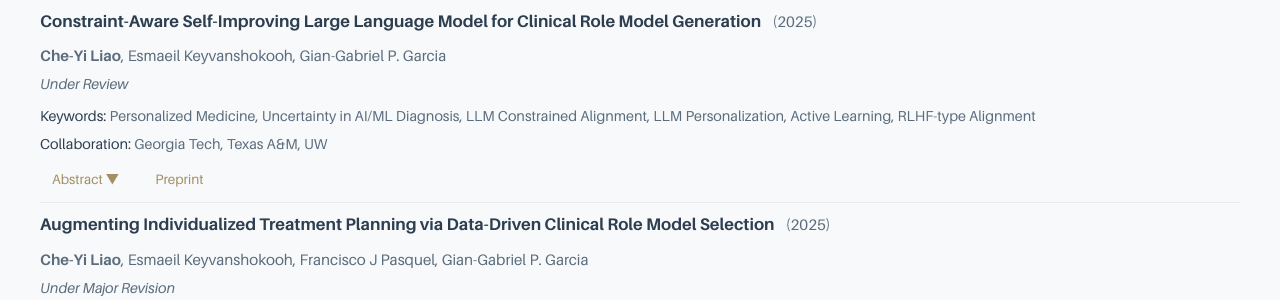
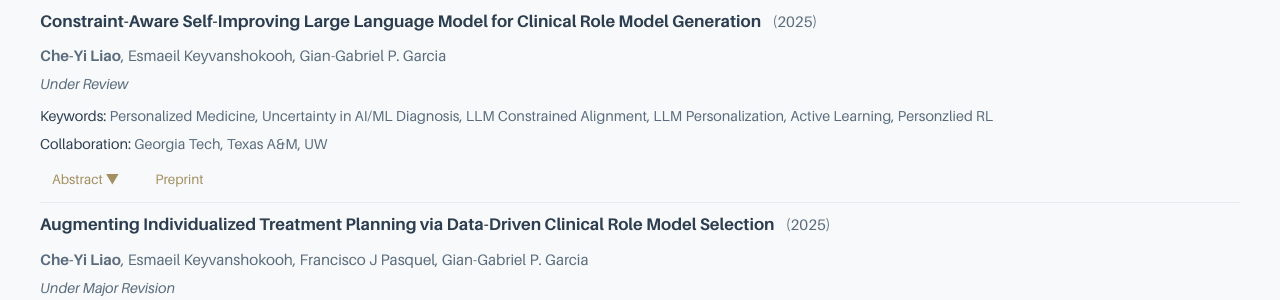
Before and after one commit to CheYiLiao/CheYiLiao.github.io, a Jekyll site: the page built from index.html, in a window 1280 px wide and 900 px high, scrolled down 1135 px. Shown: the part 153-453 px from the top of the window. Built offline with Jekyll 4.4.1, drawn with Linux system fonts in a browser that asks for light colours; some of the changed text lies outside the part shown.

Commit message:
update contents

```diff
--- a/_data/about.yml
+++ b/_data/about.yml
@@ -5,7 +5,7 @@
   methods from **AI/ML**, **Statistics**, and **Operations Research**.
 
   My current research focuses on **data-efficient personalized LLMs** and **constrained alignment**.
-  I developed a **provably safe RLHF variant** and validated it on personalized treatment recommendations
+  I developed a **provably safe personalized RL** and validated it on treatment recommendations
   by **fusing tabular survey data and multivariate clinical time series**, achieving **+130%
   reliability** in generated treatment trajectories and **-23% patient effort-to-change**,
   compared to real treatment trajectories and benchmark algorithms.
--- a/_data/publications.yml
+++ b/_data/publications.yml
@@ -38,7 +38,7 @@
   - Gian-Gabriel P. Garcia
   venue: Under Review
   keywords: [Personalized Medicine, Uncertainty in AI/ML Diagnosis,
-    LLM Constrained Alignment, LLM Personalization, Active Learning, RLHF-type Alignment]
+    LLM Constrained Alignment, LLM Personalization, Active Learning, Personzlied RL]
   colab: ["Georgia Tech", "Texas A&M", "UW"]
   preprint: |
     https://papers.ssrn.com/sol3/papers.cfm?abstract_id=5642250
```
